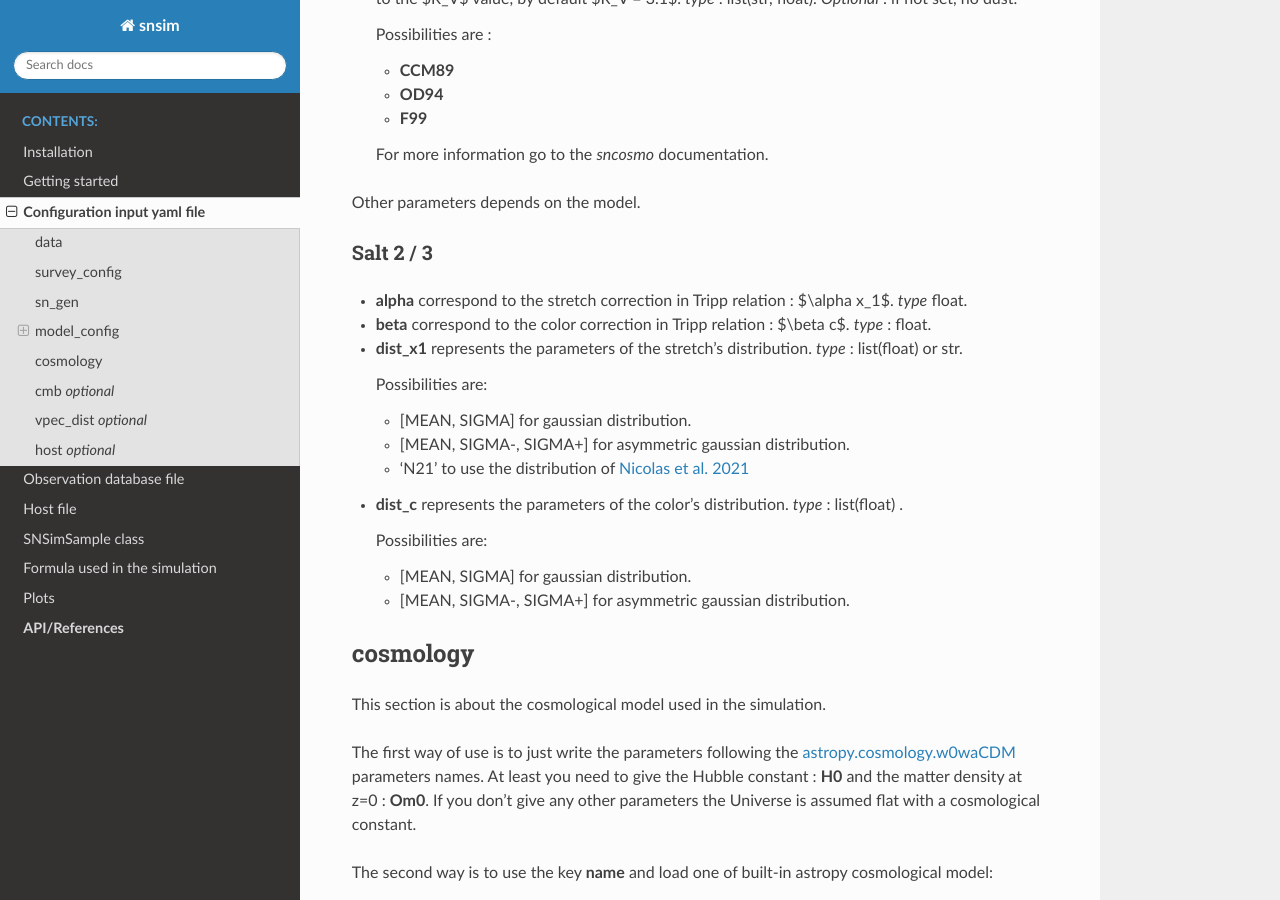
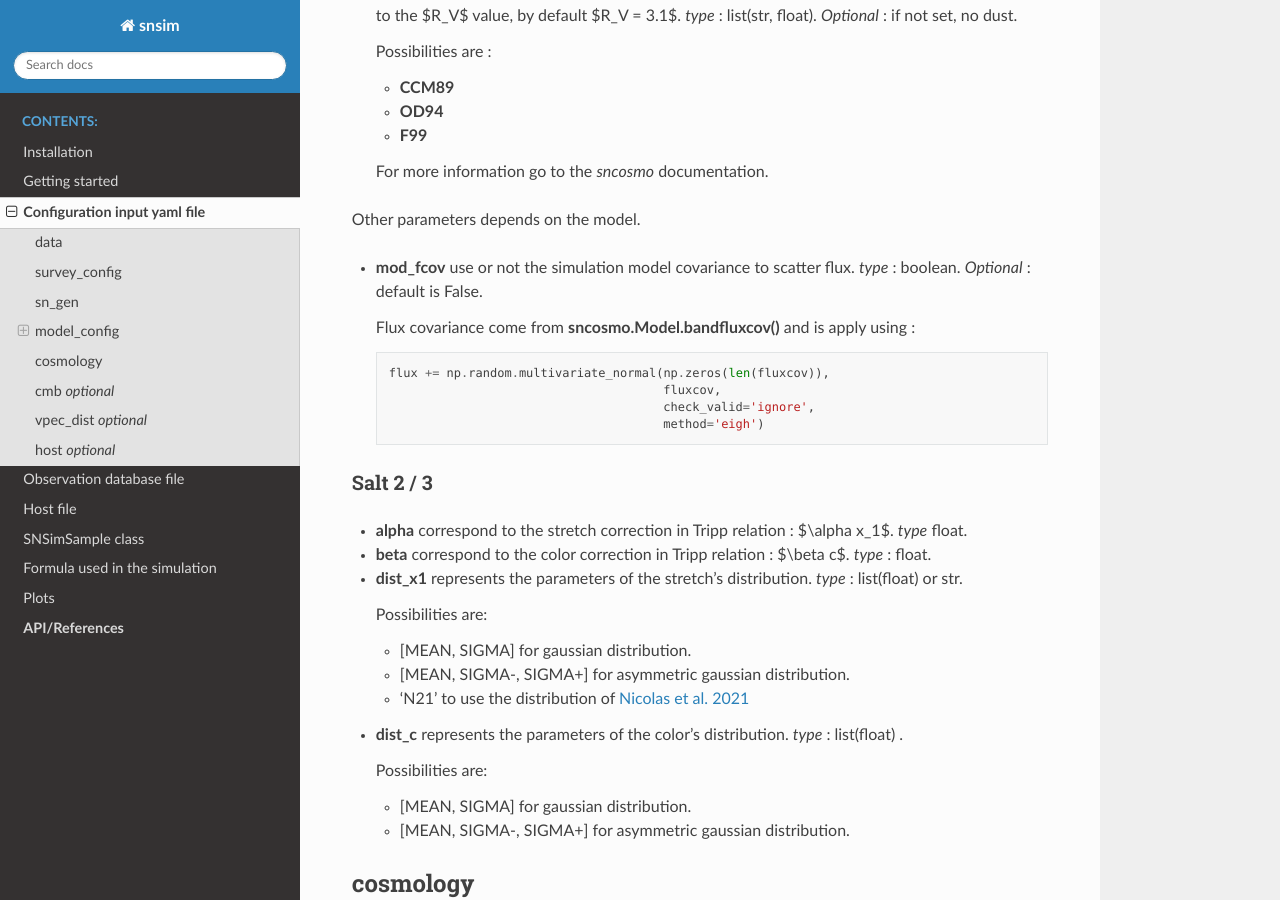
Before and after one commit to bastiencarreres/snsim, a Sphinx documentation site: the page built from docs/configfile.md, in a window 1280 px wide and 900 px high, scrolled down 3847 px. Built offline with Sphinx 7.4.7 and the Read the Docs theme 2.0.0, drawn with Linux system fonts in a browser that asks for light colours; some of the changed text lies outside the part shown.

Commit message:
Fluxcov work

````diff
--- a/docs/configfile.md
+++ b/docs/configfile.md
@@ -52,6 +52,7 @@ model_config:
     dist_x1: [MEAN X1, SIGMA X1], [MEAN X1, SIGMA_X1_LOW, SIGMA_X1_HIGH] or 'N21'
     dist_c: [MEAN C, SIGMA C] or [SIGMA_C_LOW, SIGMA_C_HIGH]
     mw_dust: MODEL_NAME  # RV = 3.1 or [MOD_NAME, RV], Optional
+    mod_fcov: True or False # Use the covariance of simulation model to scatter flux Optional, default = False
  vpec_dist:
      mean_vpec: MEAN SN PECULIAR VEL
      sig_vpec: SIGMA VPEC
@@ -172,6 +173,19 @@ This section is about the model used to simulated SN Ia light curves.
 
 Other parameters depends on the model.
 
+* **mod_fcov** use or not the simulation model covariance to scatter flux. *type* : boolean. *Optional* : default is False.
+
+  Flux covariance come from **sncosmo.Model.bandfluxcov()** and is apply using :
+
+  ```python
+  flux += np.random.multivariate_normal(np.zeros(len(fluxcov)),
+                                        fluxcov,
+                                        check_valid='ignore',
+                                        method='eigh')
+  ```
+
+
+
 ### Salt 2 / 3
 
 * **alpha** correspond to the stretch correction in Tripp relation : $\alpha x_1$. *type* float.
````
Also changed, not shown: 1 other file.
